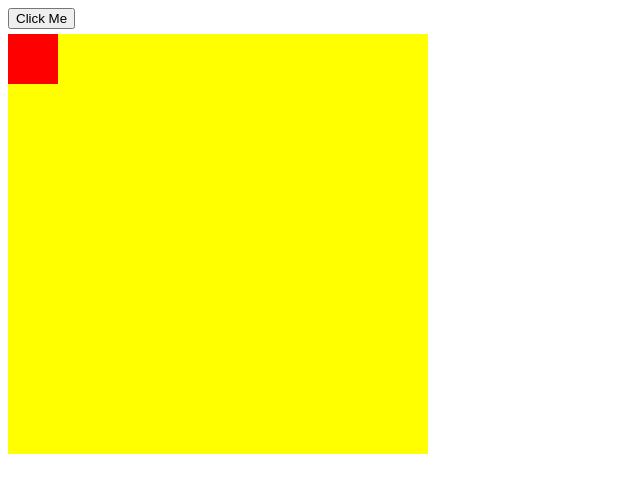
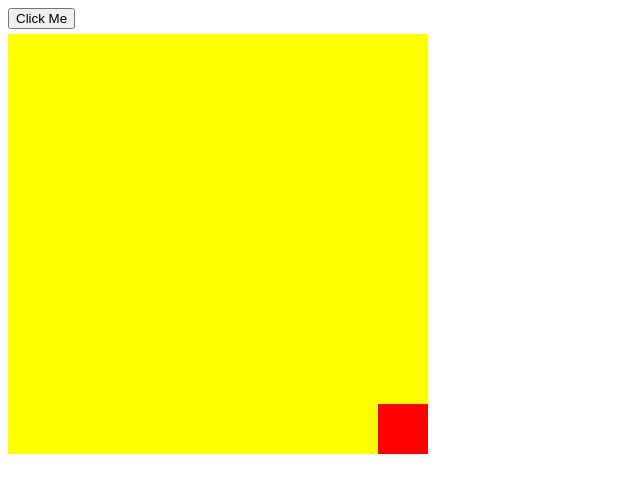
Before and after one commit to Sckoofer/HTML_CSS_Javascript-IntroducaoAoJavascript, a plain HTML site: page Front_End_Exercicio_3/novo_ex3/novo_ex_3.html in a window 1280 px wide. Both pictures are taken after a click on the button "Click Me". Shown: the whole page, without its empty margins (0-640 px from the left). Drawn offline with Linux system fonts and the light colour scheme.

Commit message:
Update novo_ex_3.html

```diff
--- a/Front_End_Exercicio_3/novo_ex3/novo_ex_3.html
+++ b/Front_End_Exercicio_3/novo_ex3/novo_ex_3.html
@@ -1,4 +1,3 @@
-<!-- https://www.youtube.com/watch?v=4C7bdrb9YAY 5:14-->
 <!DOCTYPE html>
 <html>
 
@@ -25,11 +24,29 @@
 </head>
 
 <body>
-    <button>Click Me</button>
+    <button onclick="move()">Click Me</button>
     <div class="yellow">
         <div id="red"></div>
     </div>
+</body>
+<script type="text/javascript">
+    function move() {
+        var redElem = document.getElementById('red');
+        var poe = 0;
+        var anim = setInterval(animate, 5);
 
-</body>
-<script type="text/javascript"></script>
+        function animate() {
+            if (poe == 370) {
+                clearInterval(anim);
+            } else {
+                poe++;
+                redElem.style.top = poe + "px";
+                redElem.style.left = poe + "px";
+
+            }
+        }
+
+    }
+</script>
+
 </html>
```
